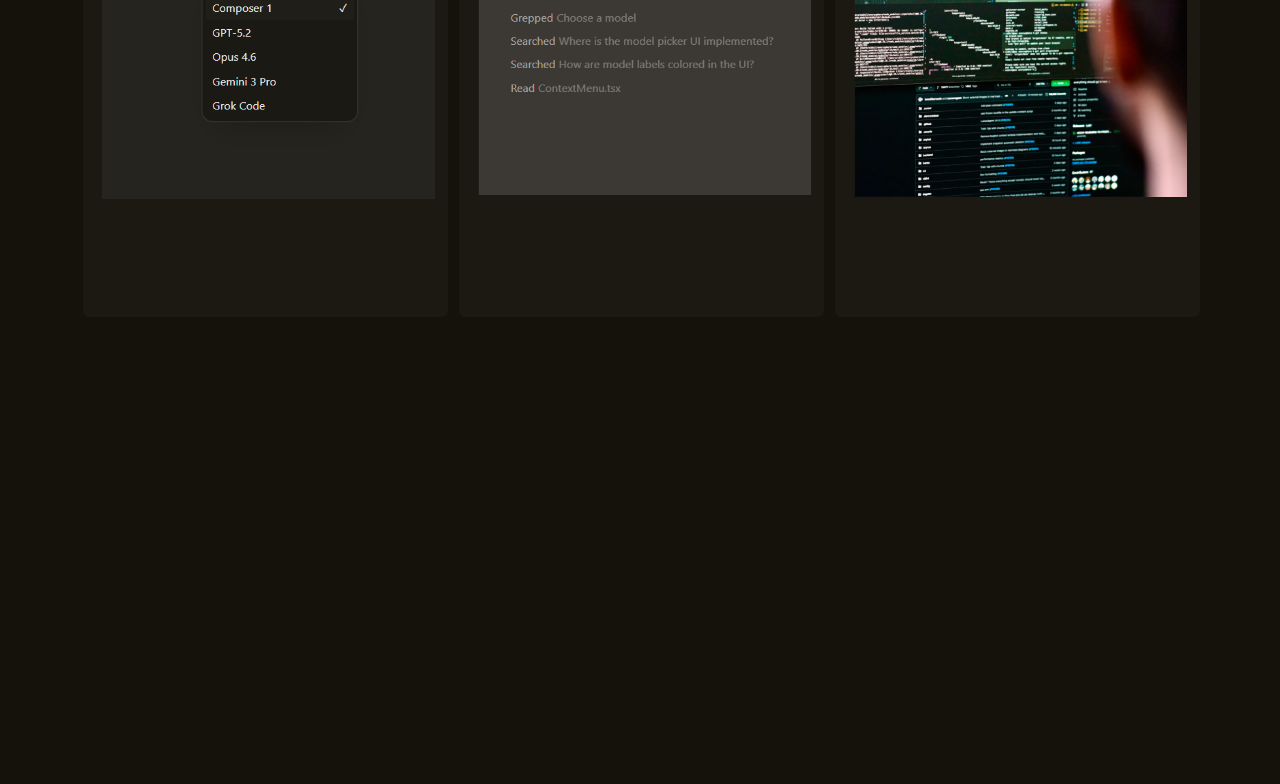
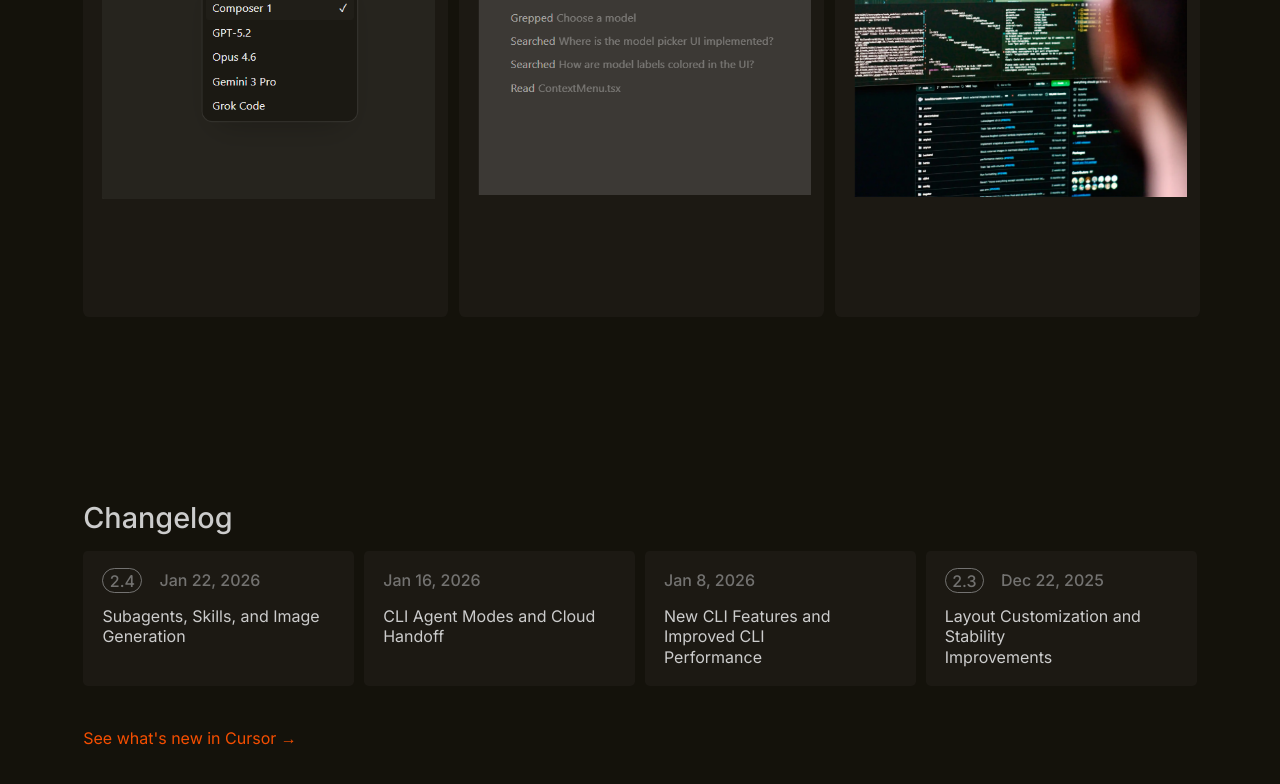
Before and after one commit to KartikeyTiwari121/Web-Dev-Learn, a website built with Vite: page Cursor landing page/index.html in a window 1280 px wide. Shown: the part 5420-6204 px from the top of the page. Before the commit the page ends 5808 px from the top, so only its background shows below. Built offline with nearby package versions, Linux system fonts and the light colour scheme; files whose address does not match are found by name.

Commit message:
made changelog

```diff
--- a/Cursor landing page/index.html
+++ b/Cursor landing page/index.html
@@ -170,6 +170,35 @@
         </div>
       </div>
     </section>
+
+    <section class="updates">
+      <h3>Changelog</h3>
+      <div class="changelog">
+        <div class="update">
+          <p><span>2.4</span> Jan 22, 2026</p>
+          <b>Subagents, Skills, and Image<br> Generation</b>
+        </div>
+
+        <div class="update">
+          <p>Jan 16, 2026</p>
+          <b>CLI Agent Modes and Cloud Handoff</b>
+        </div>
+
+        <div class="update">
+          <p>Jan 8, 2026</p>
+          <b>New CLI Features and Improved CLI<br> Performance</b>
+        </div>
+
+        <div class="update">
+          <p><span>2.3</span> Dec 22, 2025</p>
+          <b>Layout Customization and Stability<br> Improvements</b>
+        </div>
+      </div>
+
+      <p>See what's new in Cursor →</p>
+
+      <div class="reasearch"></div>
+    </section>
   </main>
   <footer></footer>
   </body>
--- a/Cursor landing page/src/style.css
+++ b/Cursor landing page/src/style.css
@@ -314,3 +314,53 @@
   width: 26vw;
   height: auto;
 }
+.updates{
+   width: 87vw;
+  height: 100vh;
+  display: flex;
+  flex-direction: column;
+  gap: 1rem;
+  margin-top: 7rem;
+}
+.updates h3{
+  color: #CCCCCC;
+  font-size: 1.8rem;
+  font-weight: 500;
+}
+.updates p{
+  color: #f54e00;
+  cursor: pointer;
+}
+.updates p:hover{
+  color: #ca4000;
+
+}
+.changelog{
+  display: flex;
+  gap: 0.6rem;
+}
+.changelog .update{
+  background: #1e1c16c5;
+  width: 23vw;
+  padding: 1.2rem;
+  border-radius: 0.3rem;
+  cursor: pointer;
+  margin-bottom: 1.6rem;
+}
+.update p{
+  color: #909090c0;
+  font-weight: 500;
+  padding-bottom: 1rem;
+}
+.update p span{
+  color: #909090c0;
+  border: 1px solid #909090c0;
+  border-radius: 1rem;
+  padding: 0.1rem 0.4rem;
+  margin-right: 0.8rem;
+}
+.update b{
+  color: #CCCCCC;
+  font-weight: 400;
+  line-height: 1.2rem;
+}
```
